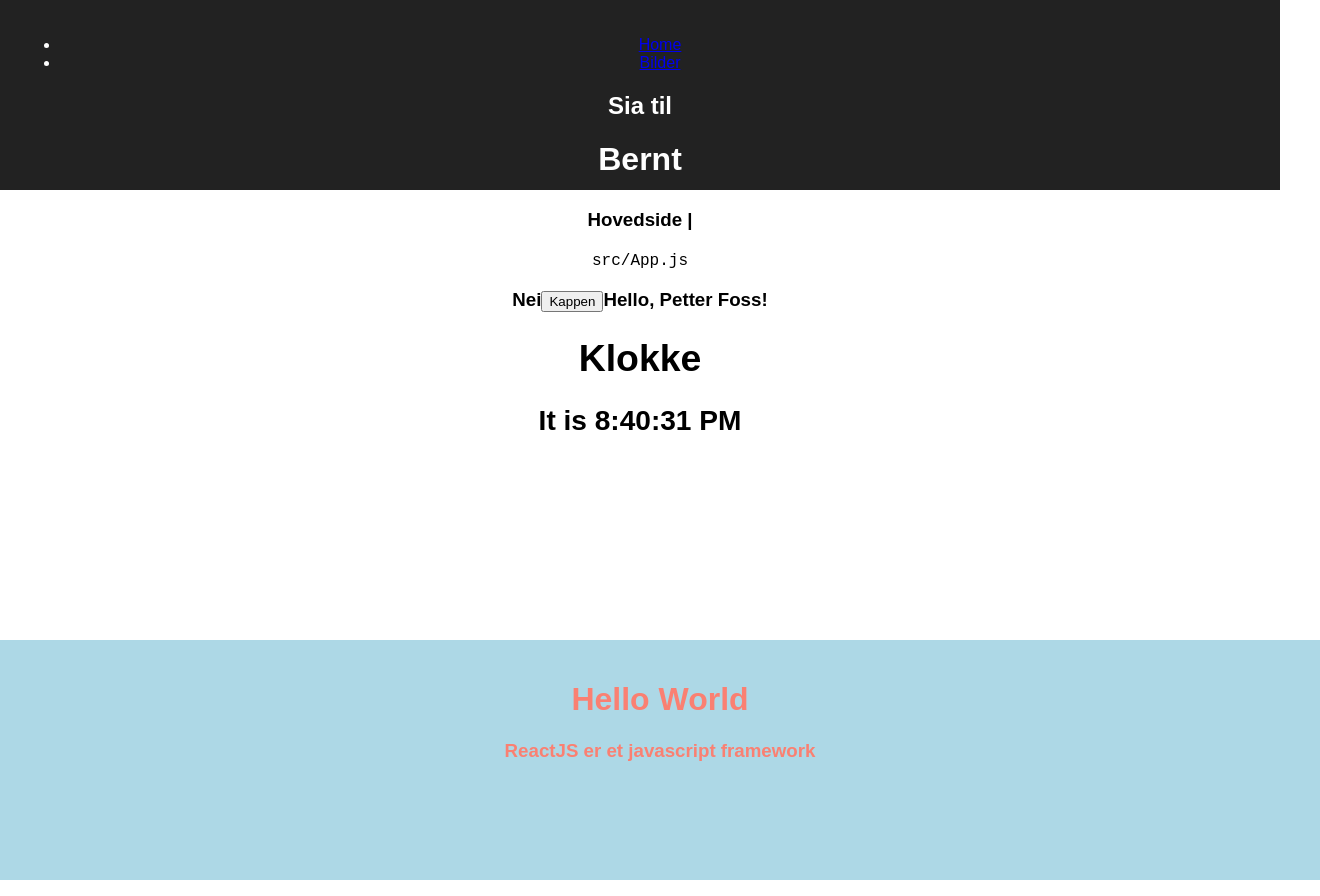
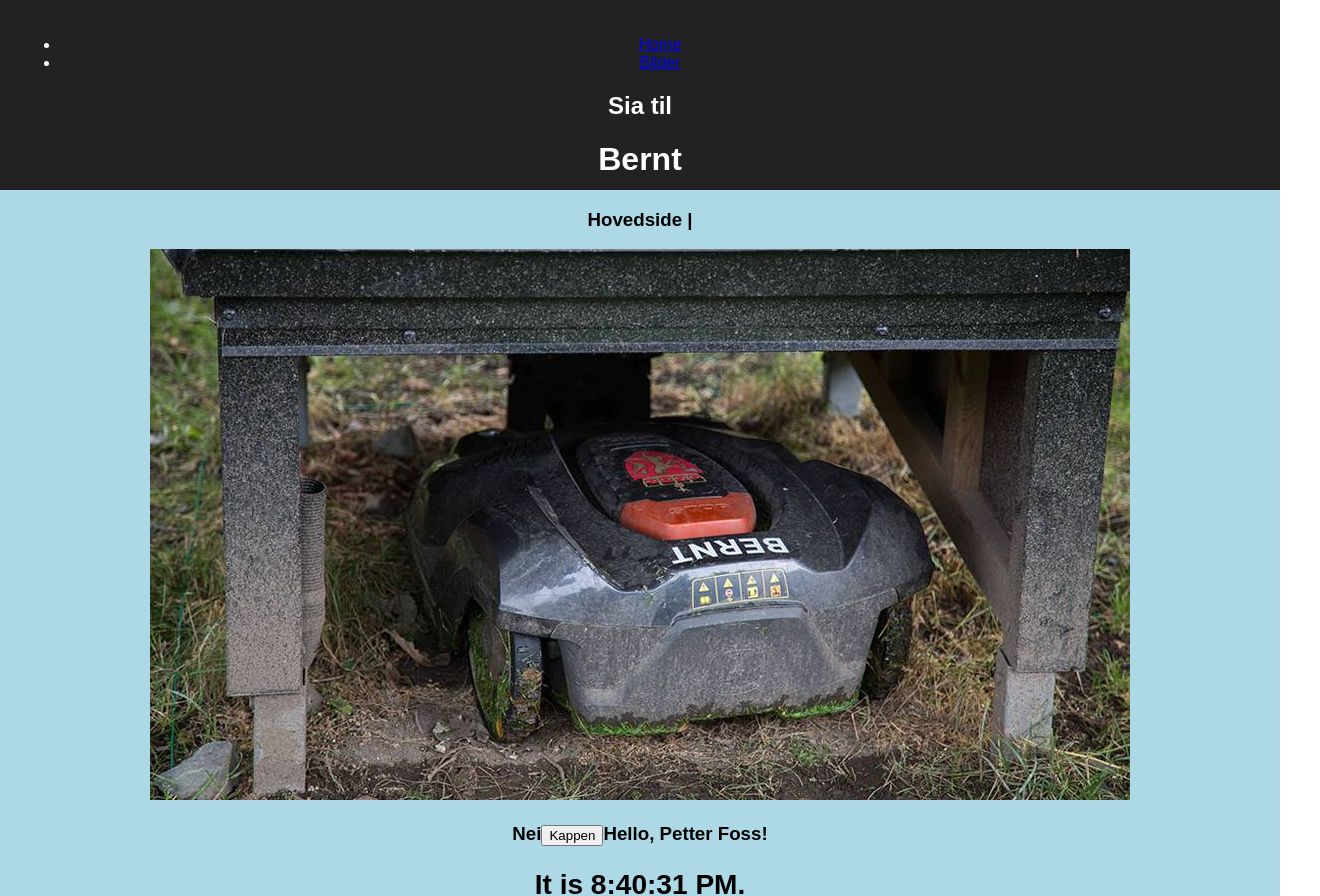
Before and after one commit to pefo0112/nyeWeb, a React (Create React App) app in the folder reactmappe/: page / in a window 1280 px wide. Shown: the top 896 px of the page, 1320 px wide, since content can reach past the window. Built offline with nearby package versions, Linux system fonts and the light colour scheme.

Commit message:
handleButtonClick to handle button-clicks

```diff
--- a/reactmappe/public/index.html
+++ b/reactmappe/public/index.html
@@ -9,7 +9,7 @@
       homescreen on Android. See https://developers.google.com/web/fundamentals/engage-and-retain/web-app-manifest/
     -->
     <link rel="manifest" href="%PUBLIC_URL%/manifest.json">
-    <link rel="shortcut icon" href="%PUBLIC_URL%/favicon.ico">
+    <link rel="shortcut icon" href="%PUBLIC_URL%/Gressklipperroboten Bernt.jpg">
     <!--
       Notice the use of %PUBLIC_URL% in the tags above.
       It will be replaced with the URL of the `public` folder during the build.
--- a/reactmappe/src/App.css
+++ b/reactmappe/src/App.css
@@ -1,5 +1,6 @@
 .App {
   text-align: center;
+  background-color: lightblue;
 }
 
 .App-logo {
@@ -9,8 +10,8 @@
 
 .App-header {
   background-color: #222;
-  height: 150px;
-  padding: 20px;
+  height: 80px;
+  padding: 10px;
   color: white;
 }
 
@@ -26,6 +27,17 @@
   position: absolute;
   top: 80%;
 }
+#berntBilde{
+  height: 300px;
+  width: 500px;
+}
+#OS{
+  font-style: italic;
+  font-size: 45px;
+  text-decoration: underline;
+}
+
+
 @keyframes App-logo-spin {
   from { transform: rotate(0deg); }
   to { transform: rotate(360deg); }
--- a/reactmappe/src/App.js
+++ b/reactmappe/src/App.js
@@ -18,6 +18,7 @@
   'Hello World'
 )
 
+
 function tick() {
   const element = (
     <div>
@@ -32,6 +33,16 @@
   return element;
 }
 
+class Clock extends React.Component {
+  render() {
+    return (
+      <div>
+        <h2>It is {this.props.asd.toLocaleTimeString()}.</h2>
+      </div>
+    );
+  }
+}
+
 class App extends Component {
   constructor(){
     super()
@@ -39,10 +50,11 @@
 
   }
   handleButtonClick(){
-    if (this.state.klipper === "Ja") {
-      this.setState({klipper: "Nei"})
+    if (this.state.klipper === "Nei") {
+      this.setState({klipper: "Ja", berntStyle: {width: "300px", height: "150px"}});
+
     }else {
-      this.setState({klipper: "Ja"})
+      this.setState({klipper: "Nei", berntStyle: {width: "600px", height: "300px"}});
     }
   }
   render() {
@@ -61,23 +73,21 @@
           <h3>Hovedside   |   </h3>
         </div>
         <p className="App-intro">
-          <code>src/App.js</code>
         </p>
+        <img src="Gressklipperroboten Bernt.jpg" style={this.state.berntStyle}/>
         <h3>
           {this.state.klipper}
           <button onClick={this.handleButtonClick.bind(this)}>Kappen</button>
           Hello, {formatName(petter)}!
+          <Clock asd={new Date()}/>
           {tick()}
         </h3>
-        <div className="footer">
-          {header}
-          <h3>
-            ReactJS er et javascript framework
-          </h3>
-        </div>
+
       </div>
     );
   }
 }
 
+
+
 export default App;
```
Also changed, not shown: 1 other file (tests, documents, lock files or other folders).
